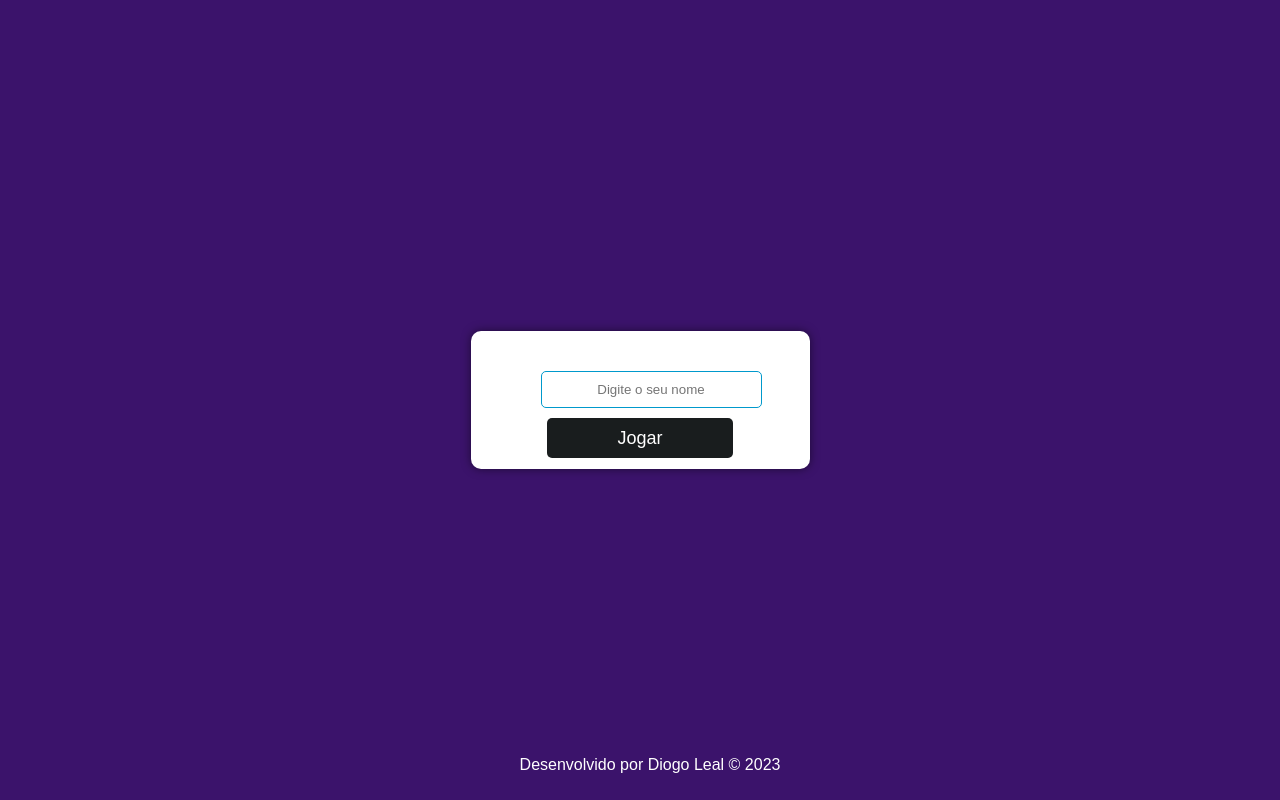
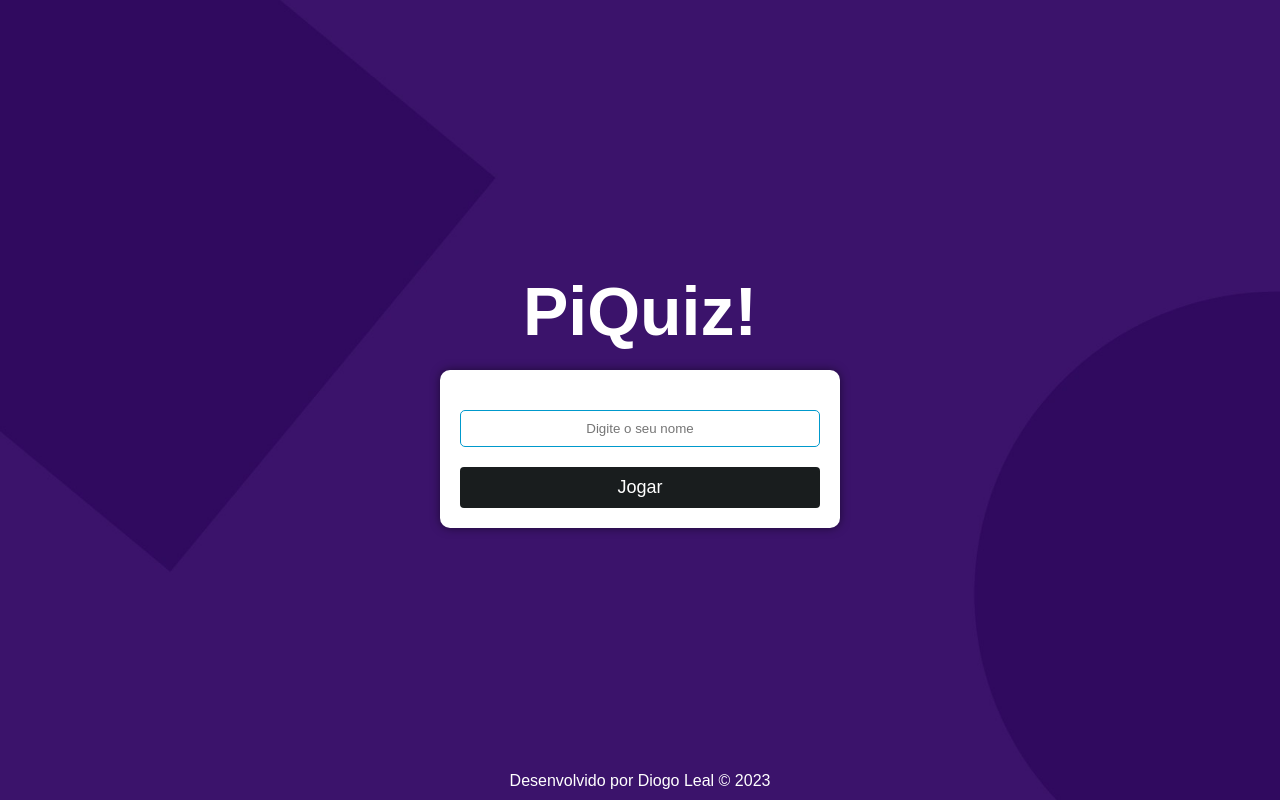
Before and after one commit to Leal-Alex/TiQuiz, a plain HTML site: page Source/index.html in a window 1280 px wide. Drawn offline with Linux system fonts and the light colour scheme.

Commit message:
main page

```diff
--- a/Source/index.html
+++ b/Source/index.html
@@ -8,12 +8,14 @@
     <title>PiQuiz</title>
 </head>
 <body>
+    <h1 class="title">PiQuiz!</h1>
     <div class="container">
         <div class="input-container">
             <input type="text" placeholder="Digite o seu nome">
         </div>
         <a class="play-button" href="game.html">Jogar</a>
     </div>
+
     <footer class="footer">
         <p>Desenvolvido por Diogo Leal &copy; 2023</p>
     </footer>
--- a/Source/style.css
+++ b/Source/style.css
@@ -1,58 +1,80 @@
+* {
+    margin: 0;
+    padding: 0;
+    box-sizing: border-box;
+}
+
 body {
     font-family: Arial, sans-serif;
     background-color: #3b136b;
-    margin: 0;
-    padding: 0;
     display: flex;
+    flex-direction: column; /* Adicione esta linha para alinhar elementos verticalmente */
     justify-content: center;
     align-items: center;
-    height: 100vh;
+    min-height: 100vh;
+    margin: 0;
+    position: relative;
+    background-image: url('../Imagens_PP/background.jpg');
+    background-size: cover;
 }
+
+.title {
+    font-size: 68px;
+    color: #ffffff;
+    margin-bottom: 20px;
+}
+
 .container {
     background-color: white;
     border-radius: 10px;
-    padding: 20px 50px;
+    padding: 20px;
     text-align: center;
     box-shadow: 0 0 10px rgba(0, 0, 0, 0.5);
+    max-width: 400px;
+    width: 100%;
 }
+
 h1 {
     color: #0099cc;
 }
+
 .input-container {
     text-align: center;
-    padding: 10px 20px;
+    margin: 10px 0;
 }
+
 input[type="text"] {
     padding: 10px;
     width: 100%;
     border: 1px solid #0099cc;
     border-radius: 5px;
     margin: 10px 0;
-    text-align: center; /* Centraliza o texto dentro do campo */
+    text-align: center;
 }
+
 .play-button {
     background-color: #191d1e;
     color: white;
     border: none;
-    border-radius: 5px;
-    padding: 10px 70px;
+    border-radius: 4px;
+    padding: 10px 20px;
     font-size: 18px;
     cursor: pointer;
     width: 100%;
     text-decoration: none;
+    display: block;
 }
+
 .play-button:hover {
     background-color: #1f2325;
-    padding: 8px 70px;
 }
+
 .footer {
-    position: fixed;
-    bottom: 0;
-    left: 0;
-    width: 100%;
-    background-color: #3b136b;
     color: white;
     text-align: center;
     padding: 10px;
     font-size: 16px;
+    position: absolute; /* Adicione esta linha */
+    bottom: 0; /* Adicione esta linha */
+    width: 100%; /* Adicione esta linha */
 }
```
Also changed, not shown: Source/game.html (+3 -1 lines), Imagens_PP/background.jpg (added).
